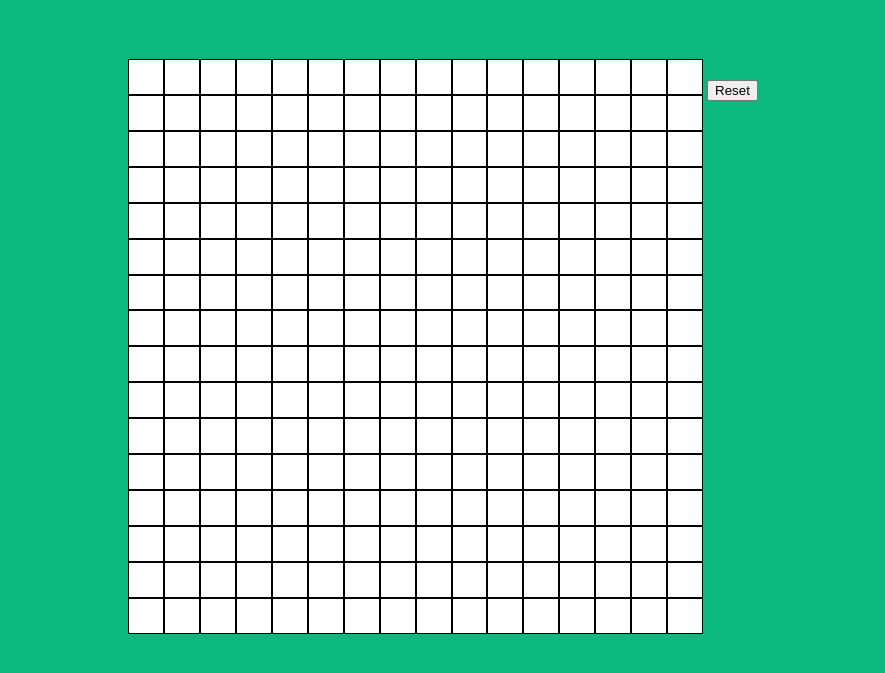
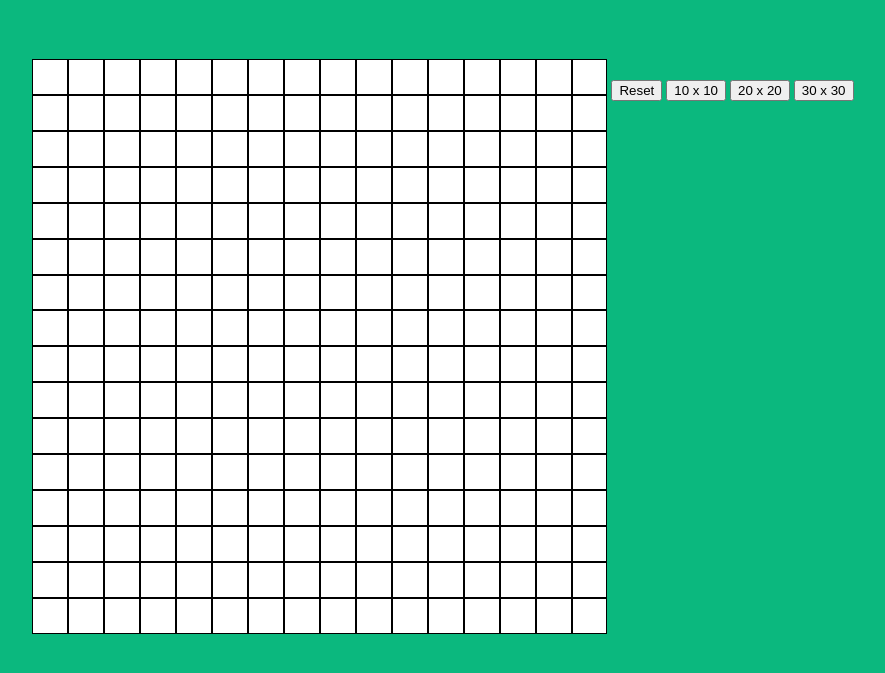
Before and after one commit to RyanValles/etch-a-sketch, a plain HTML site: page index.html in a window 1280 px wide. Shown: the part 69-742 px from the top of the page, without its empty margins (197-1082 px from the left). Drawn offline with Linux system fonts and the light colour scheme.

Commit message:
Add grid size buttons

```diff
--- a/index.html
+++ b/index.html
@@ -15,8 +15,11 @@
 <div id = "container">
     </div>
 
-<input id = "reset" type = "button" value="Reset" omclick = ";"/>
+<input id = "reset" type = "button" value="Reset"/>
 
+<input id = "10x10" type = "button" value="10 x 10"/>
+<input id = "20x20" type = "button" value="20 x 20"/>
+<input id = "30x30" type = "button" value="30 x 30"/>
 
 
 
```
